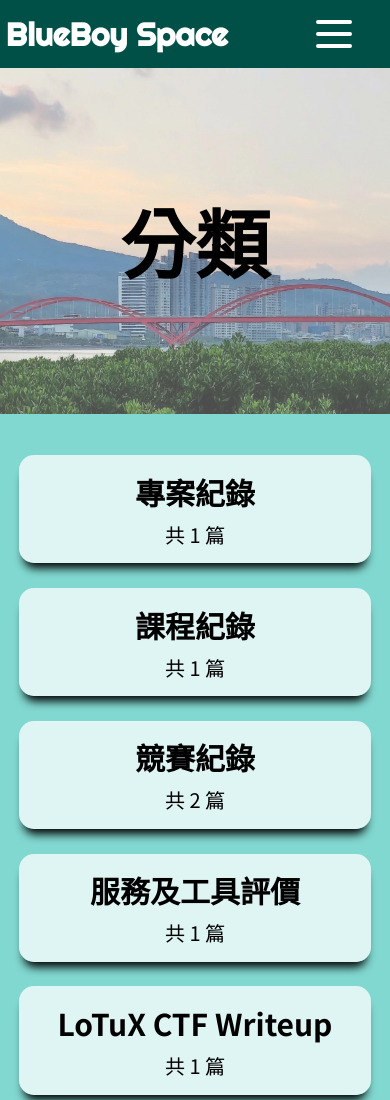
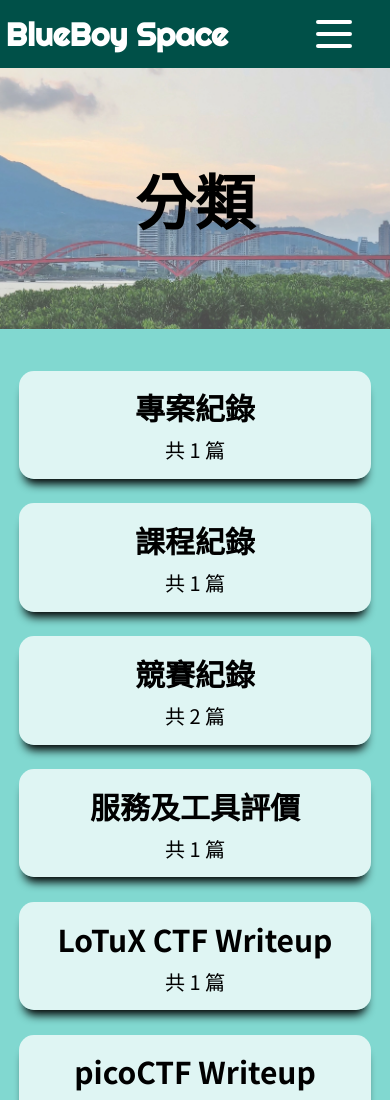
Before and after one commit to BlueBoy247/blog, a plain HTML site: page categories/index.html in a window 390 px wide. Shown: the top 1100 px of the page. Drawn offline with nearby package versions, Linux system fonts and the light colour scheme; a web font is replaced by a local one.

Commit message:
Update main.css

```diff
--- a/styles/main.css
+++ b/styles/main.css
@@ -201,6 +201,12 @@ main{
     font-size: 20px;
 }
 @media only screen and (max-width: 600px){
+    .pagehead{
+        height: 30vh;
+    }
+    .pagetitle{
+        font-size: 60px;
+    }
     .content{
         background-color: transparent;
         min-height: fit-content;
@@ -296,6 +302,9 @@ footer{
         display: flex;
         justify-content: center;
     }
+    .outb{
+        margin: 0 1vw;
+    }
 }
 
 /*other*/
```
